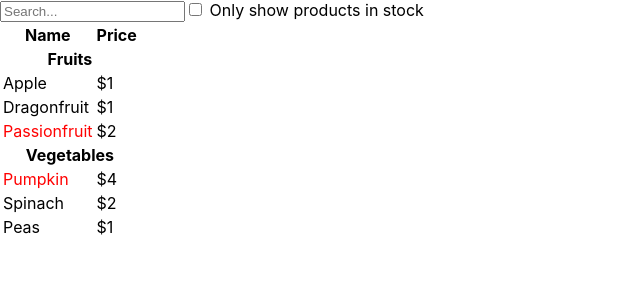
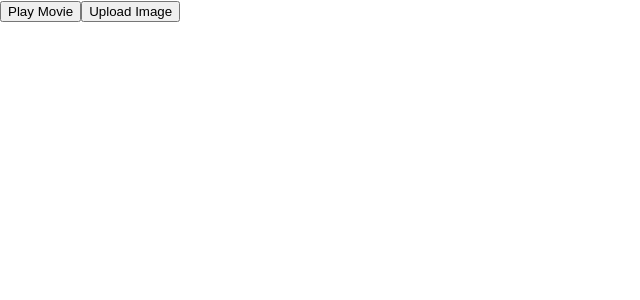
Before and after one commit to KirVelikiyy/react, a React (Create React App) app: page / in a window 1280 px wide. Shown: the top 300 px of the page, without its empty margins (0-640 px from the left). Built offline with nearby package versions, Linux system fonts and the light colour scheme.

Commit message:
Toolbar component v1

```diff
--- a/src/App.js
+++ b/src/App.js
@@ -1,120 +1,29 @@
-import {useState} from "react";
+export default function App() {
+    return (
+        <Toolbar
+            onPlayMovie={() => alert('Playing!')}
+            onUploadImage={() => alert('Uploading!')}
+        />
+    );
+}
 
-function FilterableProductTable({ products }) {
-    const [filterText, setFilterText] = useState('');
-    const [inStockOnly, setInStockOnly] = useState(false);
-
+function Toolbar({ onPlayMovie, onUploadImage }) {
     return (
         <div>
-            <SearchBar
-                filterText={filterText}
-                inStockOnly={inStockOnly}
-                onFilterTextChange={setFilterText}
-                onInStockOnlyChange={setInStockOnly} />
-            <ProductTable
-                products={products}
-                filterText={filterText}
-                inStockOnly={inStockOnly} />
+            <Button onClick={onPlayMovie}>
+                Play Movie
+            </Button>
+            <Button onClick={onUploadImage}>
+                Upload Image
+            </Button>
         </div>
     );
 }
 
-function SearchBar({ filterText, inStockOnly, onFilterTextChange, onInStockOnlyChange }) {
+function Button({ onClick, children }) {
     return (
-        <form>
-            <input
-                type="text"
-                value={filterText}
-                placeholder="Search..."
-                onChange={(e) => onFilterTextChange(e.target.value)} />
-            <label>
-                <input
-                    type="checkbox"
-                    checked={inStockOnly}
-                    onChange={(e) => onInStockOnlyChange(e.target.checked)} />
-                {' '}
-                Only show products in stock
-            </label>
-        </form>
+        <button onClick={onClick}>
+            {children}
+        </button>
     );
 }
-
-function ProductTable({ products, filterText, inStockOnly }) {
-    const rows = [];
-    let lastCategory = null;
-
-    products.forEach((product) => {
-        if (
-            product.name.toLowerCase().indexOf(
-                filterText.toLowerCase()
-            ) === -1
-        ) {
-            return;
-        }
-        if (inStockOnly && !product.stocked) {
-            return;
-        }
-        if (product.category !== lastCategory) {
-            rows.push(
-                <ProductCategoryRow
-                    category={product.category}
-                    key={product.category} />
-            );
-        }
-        rows.push(
-            <ProductRow
-                product={product}
-                key={product.name} />
-        );
-        lastCategory = product.category
-    });
-
-    return (
-        <table>
-            <thead>
-            <tr>
-                <th>Name</th>
-                <th>Price</th>
-            </tr>
-            </thead>
-            <tbody>{rows}</tbody>
-        </table>
-    );
-}
-
-function ProductCategoryRow({ category }) {
-  return (
-      <tr>
-        <th colSpan="2">
-          {category}
-        </th>
-      </tr>
-  );
-}
-
-function ProductRow({ product }) {
-  const name = product.stocked ? product.name :
-      <span style={{ color: 'red' }}>
-        {product.name}
-      </span>;
-
-  return (
-      <tr>
-        <td>{name}</td>
-        <td>{product.price}</td>
-      </tr>
-  );
-}
-
-const PRODUCTS = [
-    {category: "Fruits", price: "$1", stocked: true, name: "Apple"},
-    {category: "Fruits", price: "$1", stocked: true, name: "Dragonfruit"},
-    {category: "Fruits", price: "$2", stocked: false, name: "Passionfruit"},
-    {category: "Vegetables", price: "$4", stocked: false, name: "Pumpkin"},
-    {category: "Vegetables", price: "$2", stocked: true, name: "Spinach"},
-    {category: "Vegetables", price: "$1", stocked: true, name: "Peas"}
-];
-
-export default function App() {
-  return <FilterableProductTable products={PRODUCTS} />;
-}
```
